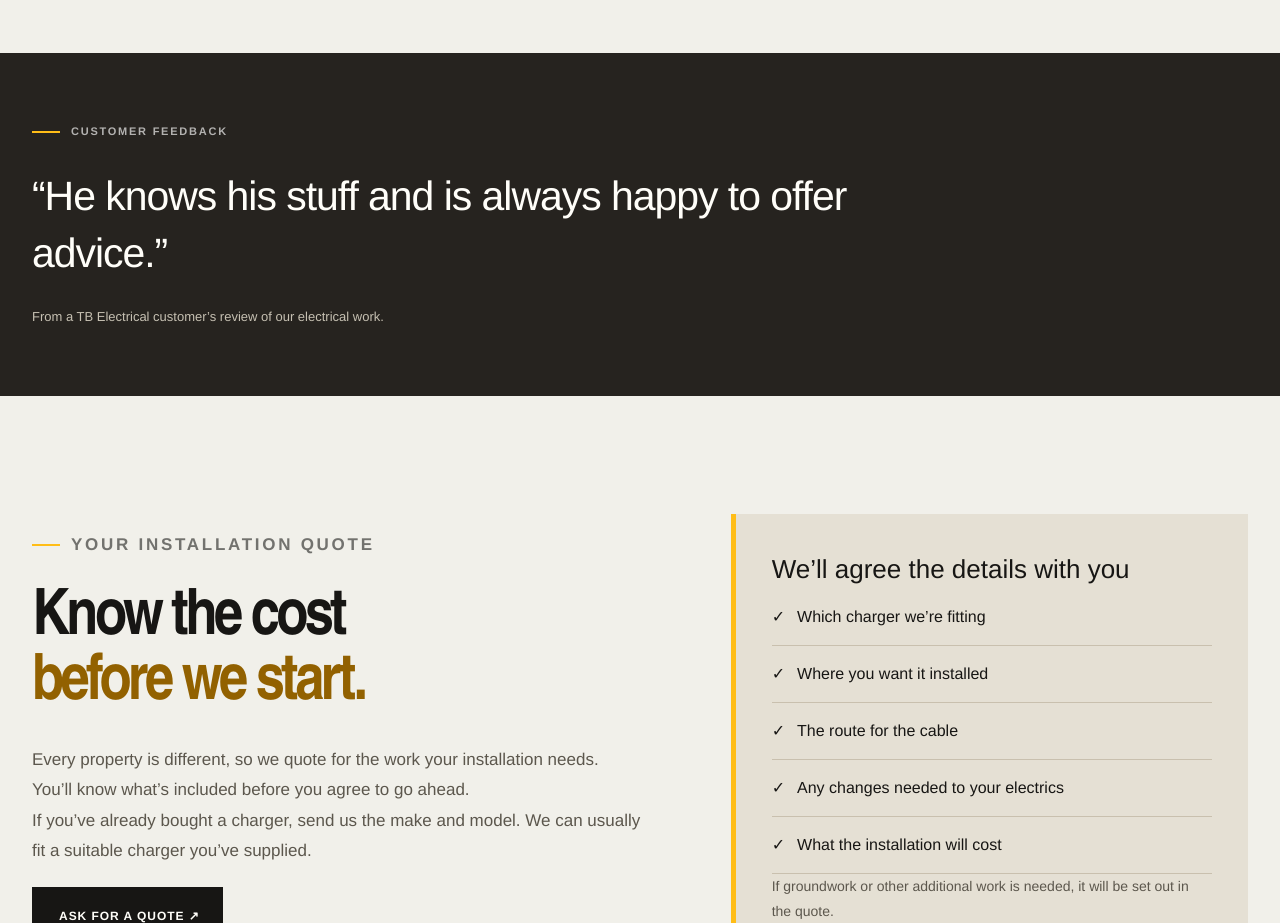
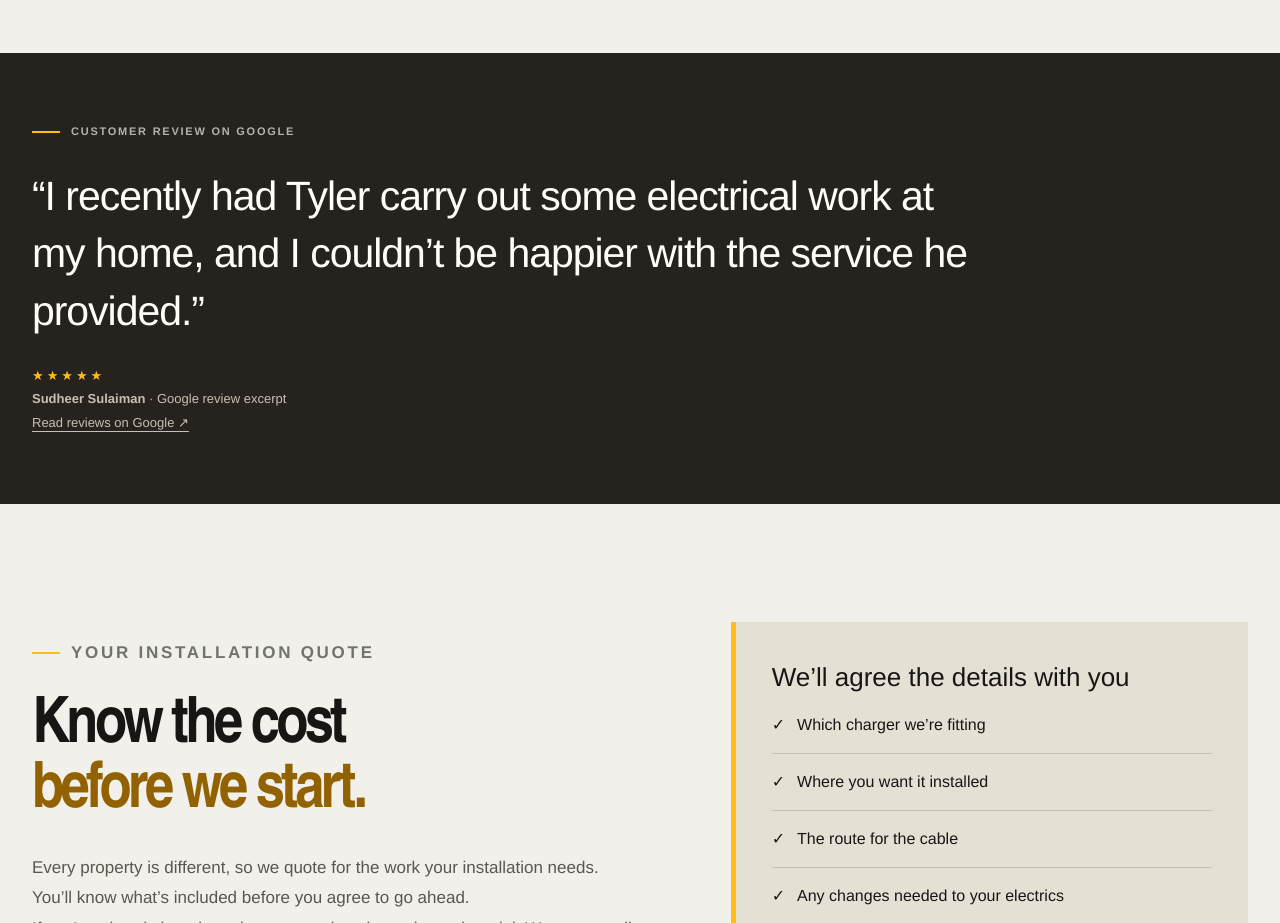
Before and after one commit to tbelectrical/ChatGPTWebsite, a Next.js app: page /ev-chargers in a window 1280 px wide. Shown: the part 1840-2763 px from the top of the page. Built offline with nearby package versions, Linux system fonts and the light colour scheme.

Commit message:
Replace EV testimonial with attributed real Google review excerpt

```diff
--- a/app/ev-chargers/page.tsx
+++ b/app/ev-chargers/page.tsx
@@ -77,7 +77,7 @@ export default function EVChargersPage() {
       </section>
 
       <section className="ev-sales-review">
-        <div className="shell"><p className="eyebrow"><span /> Customer feedback</p><blockquote>“He knows his stuff and is always happy to offer advice.”</blockquote><p>From a TB Electrical customer’s review of our electrical work.</p></div>
+        <div className="shell"><p className="eyebrow"><span /> Customer review on Google</p><blockquote cite="https://www.google.com/maps/place/TB+Electrical/@51.8819953,-0.2751439,10z/data=!3m1!4b1!4m6!3m5!1s0x9937ba829112f47:0x6bed24b04c381747!8m2!3d51.8819953!4d-0.2751439!16s%2Fg%2F11xmzhp_y9?entry=ttu&g_ep=EgoyMDI2MTAxNC4wIKXMDSoASAFQAw%3D%3D">“I recently had Tyler carry out some electrical work at my home, and I couldn’t be happier with the service he provided.”</blockquote><p style={{ lineHeight: 1.8 }}><span aria-label="5 out of 5 stars" style={{ color: "var(--yellow)", letterSpacing: "3px" }}>★★★★★</span><br /><strong>Sudheer Sulaiman</strong> · Google review excerpt<br /><a href="https://www.google.com/maps/place/TB+Electrical/@51.8819953,-0.2751439,10z/data=!3m1!4b1!4m6!3m5!1s0x9937ba829112f47:0x6bed24b04c381747!8m2!3d51.8819953!4d-0.2751439!16s%2Fg%2F11xmzhp_y9?entry=ttu&g_ep=EgoyMDI2MTAxNC4wIKXMDSoASAFQAw%3D%3D" target="_blank" rel="noreferrer" style={{ textDecoration: "underline", textUnderlineOffset: "4px" }}>Read reviews on Google ↗</a></p></div>
       </section>
 
       <section className="section shell ev-sales-section">
```
